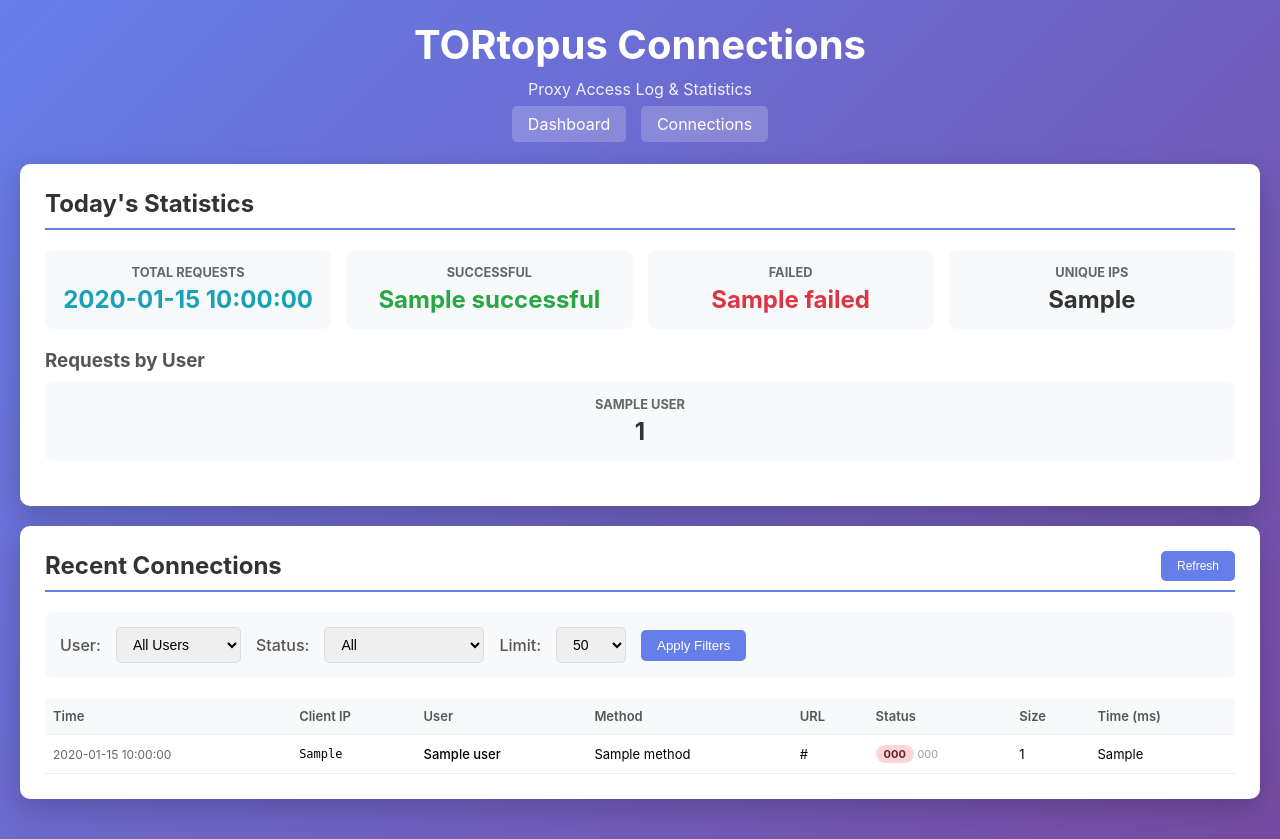
After one commit to AInvirion/TORtopus, a Flask app: template dashboard/templates/connections.html in a window 1280 px wide. The commit adds this page. Run offline with Flask 3, Linux system fonts and the light colour scheme; the template is opened without the code that fills it: most values are stand-ins (such as "Sample title", 1, 10 or a date in 2020).

Commit message:
Add connections viewer to dashboard
- View recent proxy connections with source IP, user, URL, status
- Filter by user, status (success/failed), and limit
- Today's statistics: total requests, successful, failed, unique IPs
- Requests breakdown by user
- Color-coded status badges and HTTP methods
- Auto-refresh every 30 seconds
- Navigation links between Dashboard and Connections pages

```diff
--- a/dashboard/app.py
+++ b/dashboard/app.py
@@ -17,6 +17,7 @@ app.secret_key = os.urandom(24)  # Change this to a fixed secret in production
 # Configuration
 SQUID_PASSWORDS_FILE = '/etc/squid/passwords'
 SQUID_CONFIG_FILE = '/etc/squid/squid.conf'
+SQUID_ACCESS_LOG = '/var/log/squid/access.log'
 DASHBOARD_USER = 'admin'
 DASHBOARD_PASSWORD = 'changeme123'  # CHANGE THIS!
 
@@ -175,6 +176,137 @@ def set_proxy_mode(mode):
     else:
         return False, f"Failed to change mode: {stderr}"
 
+def parse_squid_log_line(line):
+    """Parse a single Squid access log line"""
+    try:
+        parts = line.split()
+        if len(parts) < 10:
+            return None
+
+        # Parse timestamp (Unix epoch with milliseconds)
+        timestamp = float(parts[0])
+        dt = datetime.fromtimestamp(timestamp)
+
+        # Parse result code (e.g., TCP_MISS/200)
+        result_parts = parts[3].split('/')
+        squid_code = result_parts[0] if len(result_parts) > 0 else 'UNKNOWN'
+        http_code = result_parts[1] if len(result_parts) > 1 else '0'
+
+        # Determine if successful (2xx or 3xx status codes)
+        try:
+            http_code_int = int(http_code)
+            is_success = 200 <= http_code_int < 400
+        except:
+            is_success = False
+
+        return {
+            'timestamp': dt.strftime('%Y-%m-%d %H:%M:%S'),
+            'elapsed_ms': parts[1],
+            'client_ip': parts[2],
+            'squid_code': squid_code,
+            'http_code': http_code,
+            'is_success': is_success,
+            'size': parts[4],
+            'method': parts[5],
+            'url': parts[6][:80] + '...' if len(parts[6]) > 80 else parts[6],
+            'full_url': parts[6],
+            'user': parts[7] if parts[7] != '-' else 'anonymous',
+            'peer': parts[8] if len(parts) > 8 else '-',
+        }
+    except Exception as e:
+        return None
+
+def get_recent_connections(limit=100, filter_user=None, filter_status=None):
+    """Get recent connections from Squid access log"""
+    connections = []
+
+    try:
+        if not os.path.exists(SQUID_ACCESS_LOG):
+            return connections
+
+        # Read last N lines efficiently using tail
+        success, stdout, stderr = run_command(f'tail -n {limit * 2} "{SQUID_ACCESS_LOG}"')
+
+        if not success or not stdout:
+            return connections
+
+        lines = stdout.strip().split('\n')
+
+        for line in reversed(lines):  # Most recent first
+            if len(connections) >= limit:
+                break
+
+            parsed = parse_squid_log_line(line)
+            if parsed:
+                # Apply filters
+                if filter_user and parsed['user'] != filter_user:
+                    continue
+                if filter_status == 'success' and not parsed['is_success']:
+                    continue
+                if filter_status == 'failed' and parsed['is_success']:
+                    continue
+
+                connections.append(parsed)
+
+        return connections
+    except Exception as e:
+        print(f"Error reading access log: {e}")
+        return connections
+
+def get_connection_stats():
+    """Get connection statistics"""
+    stats = {
+        'total_today': 0,
+        'successful': 0,
+        'failed': 0,
+        'unique_ips': set(),
+        'by_user': {},
+        'by_status': {}
+    }
+
+    try:
+        if not os.path.exists(SQUID_ACCESS_LOG):
+            return stats
+
+        # Get today's date
+        today = datetime.now().strftime('%Y-%m-%d')
+
+        # Read recent log entries
+        success, stdout, stderr = run_command(f'tail -n 1000 "{SQUID_ACCESS_LOG}"')
+
+        if not success or not stdout:
+            return stats
+
+        for line in stdout.strip().split('\n'):
+            parsed = parse_squid_log_line(line)
+            if not parsed:
+                continue
+
+            # Only count today's entries
+            if parsed['timestamp'].startswith(today):
+                stats['total_today'] += 1
+                stats['unique_ips'].add(parsed['client_ip'])
+
+                if parsed['is_success']:
+                    stats['successful'] += 1
+                else:
+                    stats['failed'] += 1
+
+                # Count by user
+                user = parsed['user']
+                stats['by_user'][user] = stats['by_user'].get(user, 0) + 1
+
+                # Count by HTTP status
+                http_code = parsed['http_code']
+                stats['by_status'][http_code] = stats['by_status'].get(http_code, 0) + 1
+
+        stats['unique_ips'] = len(stats['unique_ips'])
+
+    except Exception as e:
+        print(f"Error getting stats: {e}")
+
+    return stats
+
 def get_system_status():
     """Get system and service status"""
     status = {
@@ -285,6 +417,47 @@ def change_proxy_mode(mode):
     flash(message, 'success' if success else 'error')
     return redirect(url_for('index'))
 
+@app.route('/connections')
+@requires_auth
+def connections():
+    """View recent proxy connections"""
+    # Get filter parameters
+    filter_user = request.args.get('user', None)
+    filter_status = request.args.get('status', None)
+    limit = int(request.args.get('limit', 100))
+
+    # Cap limit at 500
+    limit = min(limit, 500)
+
+    recent_connections = get_recent_connections(limit, filter_user, filter_status)
+    stats = get_connection_stats()
+    users = get_proxy_users()
+
+    return render_template('connections.html',
+                           connections=recent_connections,
+                           stats=stats,
+                           users=users,
+                           filter_user=filter_user,
+                           filter_status=filter_status,
+                           limit=limit)
+
+@app.route('/api/connections')
+@requires_auth
+def api_connections():
+    """API endpoint for connections"""
+    filter_user = request.args.get('user', None)
+    filter_status = request.args.get('status', None)
+    limit = int(request.args.get('limit', 100))
+    limit = min(limit, 500)
+
+    connections = get_recent_connections(limit, filter_user, filter_status)
+    stats = get_connection_stats()
+
+    return jsonify({
+        'connections': connections,
+        'stats': stats
+    })
+
 if __name__ == '__main__':
     # Check if running as root
     if os.geteuid() != 0:
--- /dev/null
+++ b/dashboard/templates/connections.html
@@ -0,0 +1,395 @@
+<!DOCTYPE html>
+<html lang="en">
+<head>
+    <meta charset="UTF-8">
+    <meta name="viewport" content="width=device-width, initial-scale=1.0">
+    <title>TORtopus - Connections</title>
+    <style>
+        * {
+            margin: 0;
+            padding: 0;
+            box-sizing: border-box;
+        }
+
+        body {
+            font-family: -apple-system, BlinkMacSystemFont, 'Segoe UI', Roboto, 'Helvetica Neue', Arial, sans-serif;
+            background: linear-gradient(135deg, #667eea 0%, #764ba2 100%);
+            min-height: 100vh;
+            padding: 20px;
+        }
+
+        .container {
+            max-width: 1400px;
+            margin: 0 auto;
+        }
+
+        .header {
+            text-align: center;
+            color: white;
+            margin-bottom: 30px;
+        }
+
+        .header h1 {
+            font-size: 2.5em;
+            margin-bottom: 10px;
+        }
+
+        .header p {
+            opacity: 0.9;
+        }
+
+        .nav-links {
+            margin-top: 15px;
+        }
+
+        .nav-links a {
+            color: white;
+            text-decoration: none;
+            padding: 8px 16px;
+            background: rgba(255,255,255,0.2);
+            border-radius: 5px;
+            margin: 0 5px;
+        }
+
+        .nav-links a:hover {
+            background: rgba(255,255,255,0.3);
+        }
+
+        .card {
+            background: white;
+            border-radius: 10px;
+            padding: 25px;
+            margin-bottom: 20px;
+            box-shadow: 0 10px 30px rgba(0, 0, 0, 0.2);
+        }
+
+        .card h2 {
+            margin-bottom: 20px;
+            color: #333;
+            border-bottom: 2px solid #667eea;
+            padding-bottom: 10px;
+        }
+
+        .stats-grid {
+            display: grid;
+            grid-template-columns: repeat(auto-fit, minmax(150px, 1fr));
+            gap: 15px;
+            margin-bottom: 20px;
+        }
+
+        .stat-item {
+            background: #f8f9fa;
+            padding: 15px;
+            border-radius: 8px;
+            text-align: center;
+        }
+
+        .stat-item h3 {
+            font-size: 0.8em;
+            color: #666;
+            margin-bottom: 5px;
+            text-transform: uppercase;
+        }
+
+        .stat-item .value {
+            font-size: 1.5em;
+            font-weight: bold;
+            color: #333;
+        }
+
+        .stat-success { color: #28a745 !important; }
+        .stat-failed { color: #dc3545 !important; }
+        .stat-info { color: #17a2b8 !important; }
+
+        .filters {
+            display: flex;
+            gap: 15px;
+            flex-wrap: wrap;
+            align-items: center;
+            margin-bottom: 20px;
+            padding: 15px;
+            background: #f8f9fa;
+            border-radius: 8px;
+        }
+
+        .filters label {
+            font-weight: 500;
+            color: #555;
+        }
+
+        .filters select, .filters input {
+            padding: 8px 12px;
+            border: 1px solid #ddd;
+            border-radius: 5px;
+            font-size: 14px;
+        }
+
+        .filters button {
+            padding: 8px 16px;
+            background: #667eea;
+            color: white;
+            border: none;
+            border-radius: 5px;
+            cursor: pointer;
+        }
+
+        .filters button:hover {
+            background: #5568d3;
+        }
+
+        .connections-table {
+            width: 100%;
+            border-collapse: collapse;
+            font-size: 13px;
+        }
+
+        .connections-table th,
+        .connections-table td {
+            padding: 10px 8px;
+            text-align: left;
+            border-bottom: 1px solid #eee;
+        }
+
+        .connections-table th {
+            background: #f8f9fa;
+            font-weight: 600;
+            color: #555;
+            position: sticky;
+            top: 0;
+        }
+
+        .connections-table tr:hover {
+            background: #f8f9fa;
+        }
+
+        .status-success {
+            color: #28a745;
+            font-weight: bold;
+        }
+
+        .status-failed {
+            color: #dc3545;
+            font-weight: bold;
+        }
+
+        .status-auth {
+            color: #ffc107;
+            font-weight: bold;
+        }
+
+        .url-cell {
+            max-width: 300px;
+            overflow: hidden;
+            text-overflow: ellipsis;
+            white-space: nowrap;
+        }
+
+        .url-cell:hover {
+            white-space: normal;
+            word-break: break-all;
+        }
+
+        .ip-cell {
+            font-family: monospace;
+            font-size: 12px;
+        }
+
+        .user-cell {
+            font-weight: 500;
+        }
+
+        .user-anonymous {
+            color: #999;
+            font-style: italic;
+        }
+
+        .timestamp-cell {
+            font-size: 12px;
+            color: #666;
+            white-space: nowrap;
+        }
+
+        .method-GET { color: #28a745; }
+        .method-POST { color: #007bff; }
+        .method-CONNECT { color: #6f42c1; }
+        .method-PUT { color: #fd7e14; }
+        .method-DELETE { color: #dc3545; }
+
+        .table-container {
+            max-height: 600px;
+            overflow-y: auto;
+        }
+
+        .refresh-btn {
+            float: right;
+            font-size: 12px;
+            padding: 8px 16px;
+            background: #667eea;
+            color: white;
+            border: none;
+            border-radius: 5px;
+            cursor: pointer;
+        }
+
+        .refresh-btn:hover {
+            background: #5568d3;
+        }
+
+        .empty-state {
+            text-align: center;
+            padding: 40px;
+            color: #999;
+        }
+
+        .badge {
+            display: inline-block;
+            padding: 2px 8px;
+            border-radius: 10px;
+            font-size: 11px;
+            font-weight: bold;
+        }
+
+        .badge-success { background: #d4edda; color: #155724; }
+        .badge-danger { background: #f8d7da; color: #721c24; }
+        .badge-warning { background: #fff3cd; color: #856404; }
+    </style>
+</head>
+<body>
+    <div class="container">
+        <div class="header">
+            <h1>TORtopus Connections</h1>
+            <p>Proxy Access Log & Statistics</p>
+            <div class="nav-links">
+                <a href="{{ url_for('index') }}">Dashboard</a>
+                <a href="{{ url_for('connections') }}">Connections</a>
+            </div>
+        </div>
+
+        <!-- Statistics -->
+        <div class="card">
+            <h2>Today's Statistics</h2>
+            <div class="stats-grid">
+                <div class="stat-item">
+                    <h3>Total Requests</h3>
+                    <div class="value stat-info">{{ stats.total_today }}</div>
+                </div>
+                <div class="stat-item">
+                    <h3>Successful</h3>
+                    <div class="value stat-success">{{ stats.successful }}</div>
+                </div>
+                <div class="stat-item">
+                    <h3>Failed</h3>
+                    <div class="value stat-failed">{{ stats.failed }}</div>
+                </div>
+                <div class="stat-item">
+                    <h3>Unique IPs</h3>
+                    <div class="value">{{ stats.unique_ips }}</div>
+                </div>
+            </div>
+
+            {% if stats.by_user %}
+            <h3 style="margin-top: 20px; margin-bottom: 10px; color: #555;">Requests by User</h3>
+            <div class="stats-grid">
+                {% for user, count in stats.by_user.items() %}
+                <div class="stat-item">
+                    <h3>{{ user }}</h3>
+                    <div class="value">{{ count }}</div>
+                </div>
+                {% endfor %}
+            </div>
+            {% endif %}
+        </div>
+
+        <!-- Filters -->
+        <div class="card">
+            <h2>
+                Recent Connections
+                <button class="refresh-btn" onclick="location.reload()">Refresh</button>
+            </h2>
+
+            <form method="GET" action="{{ url_for('connections') }}" class="filters">
+                <label>User:</label>
+                <select name="user">
+                    <option value="">All Users</option>
+                    {% for user in users %}
+                    <option value="{{ user }}" {% if filter_user == user %}selected{% endif %}>{{ user }}</option>
+                    {% endfor %}
+                    <option value="anonymous" {% if filter_user == 'anonymous' %}selected{% endif %}>anonymous</option>
+                </select>
+
+                <label>Status:</label>
+                <select name="status">
+                    <option value="">All</option>
+                    <option value="success" {% if filter_status == 'success' %}selected{% endif %}>Success (2xx/3xx)</option>
+                    <option value="failed" {% if filter_status == 'failed' %}selected{% endif %}>Failed (4xx/5xx)</option>
+                </select>
+
+                <label>Limit:</label>
+                <select name="limit">
+                    <option value="50" {% if limit == 50 %}selected{% endif %}>50</option>
+                    <option value="100" {% if limit == 100 %}selected{% endif %}>100</option>
+                    <option value="200" {% if limit == 200 %}selected{% endif %}>200</option>
+                    <option value="500" {% if limit == 500 %}selected{% endif %}>500</option>
+                </select>
+
+                <button type="submit">Apply Filters</button>
+            </form>
+
+            {% if connections %}
+            <div class="table-container">
+                <table class="connections-table">
+                    <thead>
+                        <tr>
+                            <th>Time</th>
+                            <th>Client IP</th>
+                            <th>User</th>
+                            <th>Method</th>
+                            <th>URL</th>
+                            <th>Status</th>
+                            <th>Size</th>
+                            <th>Time (ms)</th>
+                        </tr>
+                    </thead>
+                    <tbody>
+                        {% for conn in connections %}
+                        <tr>
+                            <td class="timestamp-cell">{{ conn.timestamp }}</td>
+                            <td class="ip-cell">{{ conn.client_ip }}</td>
+                            <td class="user-cell {% if conn.user == 'anonymous' %}user-anonymous{% endif %}">
+                                {{ conn.user }}
+                            </td>
+                            <td class="method-{{ conn.method }}">{{ conn.method }}</td>
+                            <td class="url-cell" title="{{ conn.full_url }}">{{ conn.url }}</td>
+                            <td>
+                                {% if conn.is_success %}
+                                <span class="badge badge-success">{{ conn.http_code }}</span>
+                                {% elif conn.http_code == '407' %}
+                                <span class="badge badge-warning">{{ conn.http_code }}</span>
+                                {% else %}
+                                <span class="badge badge-danger">{{ conn.http_code }}</span>
+                                {% endif %}
+                                <small style="color: #999;">{{ conn.squid_code }}</small>
+                            </td>
+                            <td>{{ conn.size }}</td>
+                            <td>{{ conn.elapsed_ms }}</td>
+                        </tr>
+                        {% endfor %}
+                    </tbody>
+                </table>
+            </div>
+            {% else %}
+            <div class="empty-state">
+                <p>No connections found matching the filters.</p>
+            </div>
+            {% endif %}
+        </div>
+    </div>
+
+    <script>
+        // Auto-refresh every 30 seconds
+        setTimeout(function() {
+            location.reload();
+        }, 30000);
+    </script>
+</body>
+</html>
--- a/dashboard/templates/index.html
+++ b/dashboard/templates/index.html
@@ -257,8 +257,12 @@
 <body>
     <div class="container">
         <div class="header">
-            <h1>🐙 TORtopus Dashboard</h1>
+            <h1>TORtopus Dashboard</h1>
             <p>Proxy User Management & System Status</p>
+            <div style="margin-top: 15px;">
+                <a href="{{ url_for('index') }}" style="color: white; text-decoration: none; padding: 8px 16px; background: rgba(255,255,255,0.2); border-radius: 5px; margin: 0 5px;">Dashboard</a>
+                <a href="{{ url_for('connections') }}" style="color: white; text-decoration: none; padding: 8px 16px; background: rgba(255,255,255,0.2); border-radius: 5px; margin: 0 5px;">Connections</a>
+            </div>
         </div>
 
         {% with messages = get_flashed_messages(with_categories=true) %}
```
